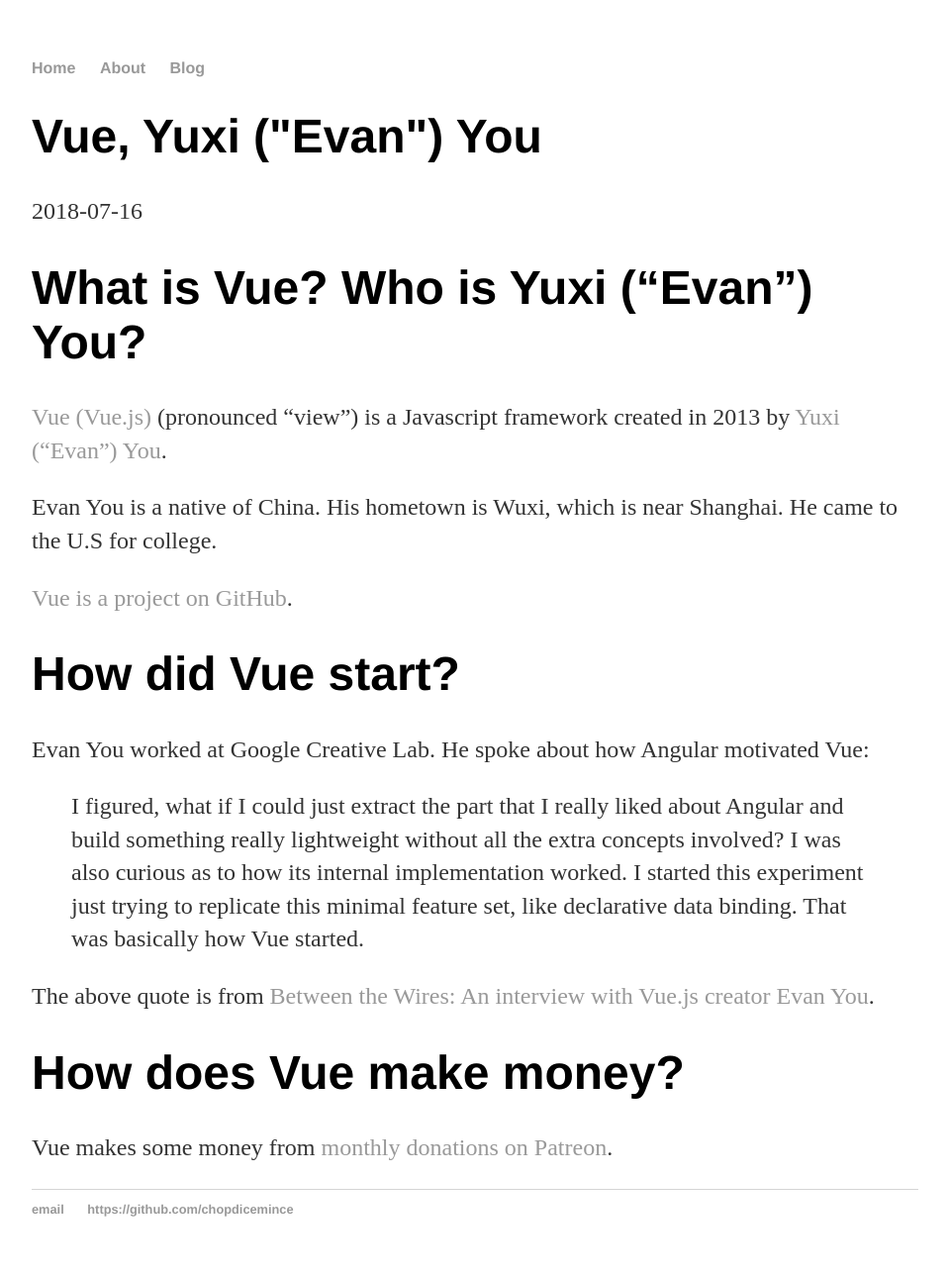
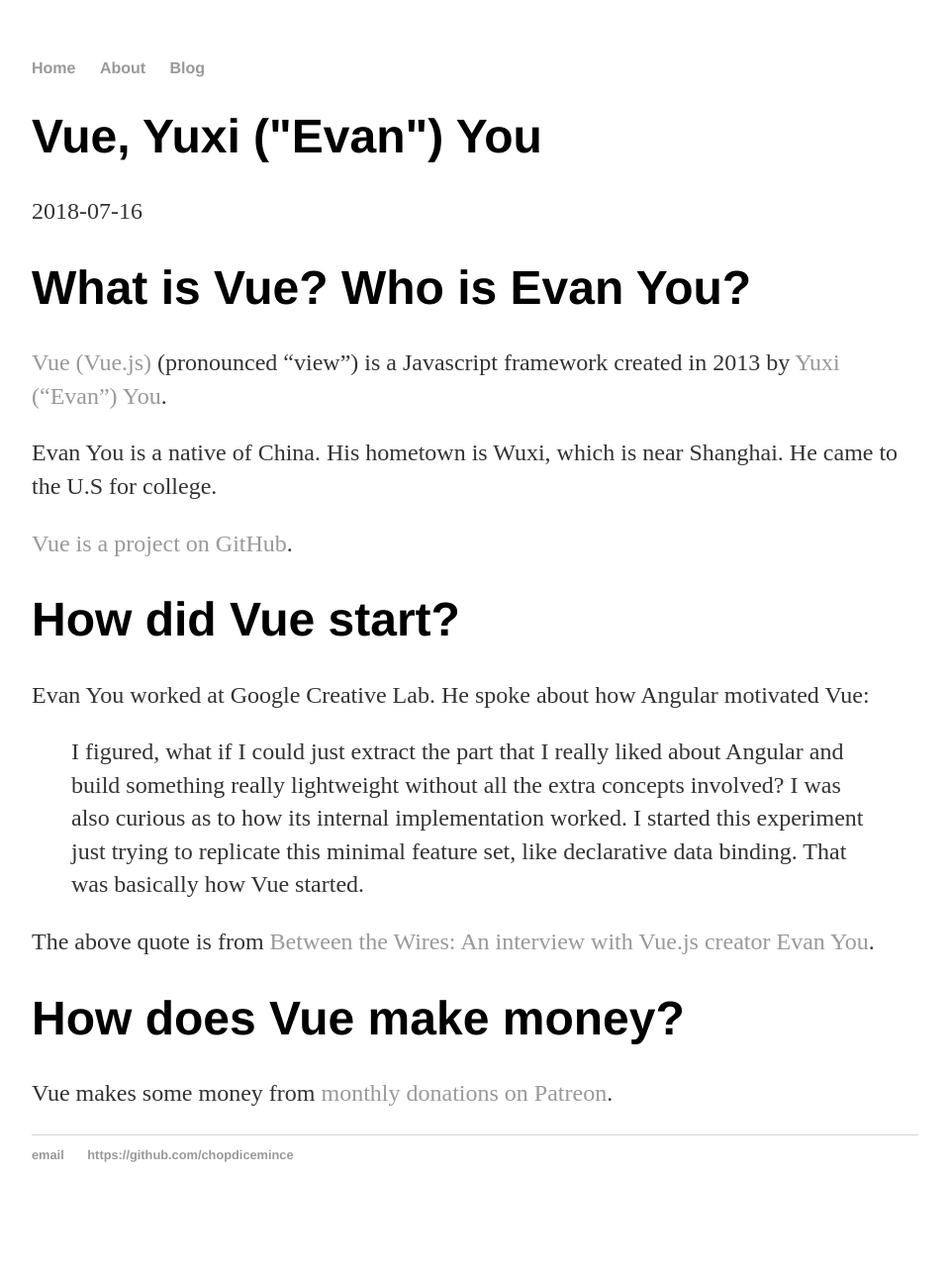
Before and after one commit to chopdicemince/chopdicemince.github.io, a Jekyll site: the page built from _posts/2018-07-16-vue-and-yuxi-evan-you.md, in a window 1280 px wide. Shown: the whole page at 99% size, without its empty margins (160-1119 px from the left). Built offline with Jekyll 4.4.1, drawn with Linux system fonts in a browser that asks for light colours; after the commit the page ends 1234 px from its top, so only the background shows below that.

Commit message:
Delete "Yuxi" in one place

```diff
--- a/_posts/2018-07-16-vue-and-yuxi-evan-you.md
+++ b/_posts/2018-07-16-vue-and-yuxi-evan-you.md
@@ -4,7 +4,7 @@
 date: 2018-07-16
 ---
 
-# What is Vue? Who is Yuxi ("Evan") You?
+# What is Vue? Who is Evan You?
 
 [Vue (Vue.js)](https://vuejs.org/) (pronounced "view") is a Javascript framework created in 2013 by [Yuxi ("Evan") You](https://twitter.com/youyuxi).
 
```
